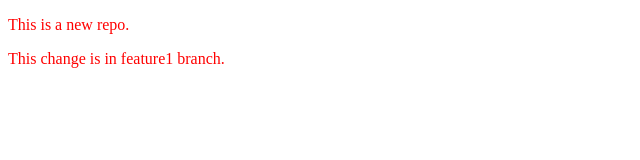
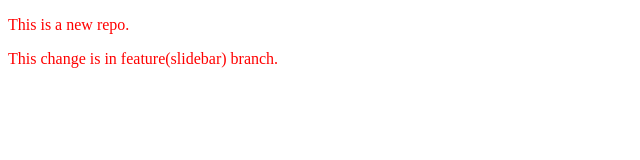
Before and after one commit to AdityaAdarsh8888/Local-Repo-Git, a plain HTML site: page index.html in a window 1280 px wide. Shown: the full height of the page, 0-640 px from the left. Drawn offline with Linux system fonts and the light colour scheme.

```diff
--- a/index.html
+++ b/index.html
@@ -8,6 +8,6 @@
 </head>
 <body>
     <p>This is a new repo.</p>
-    <p>This change is in feature1 branch.</p>
+    <p>This change is in feature(slidebar) branch.</p>
 </body>
 </html>
```
